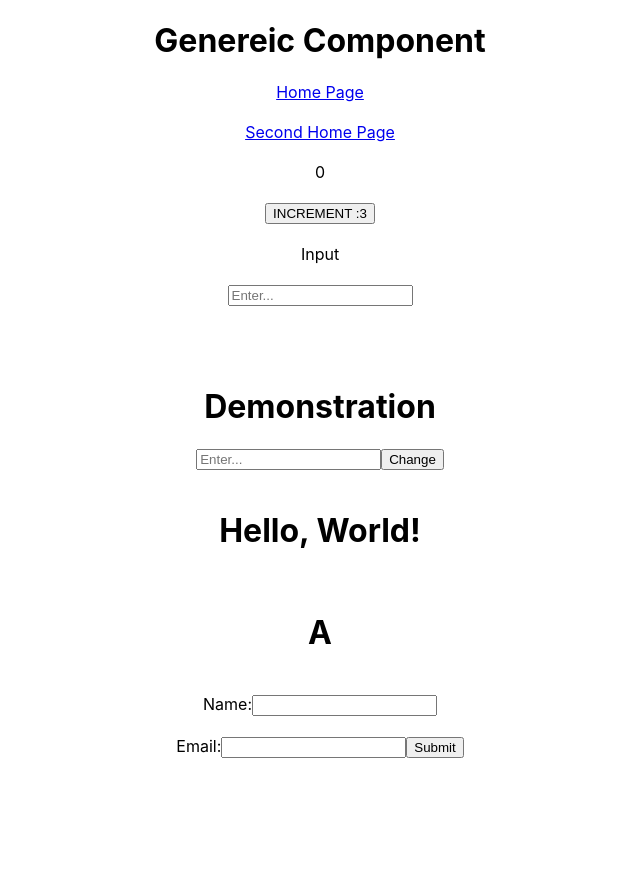
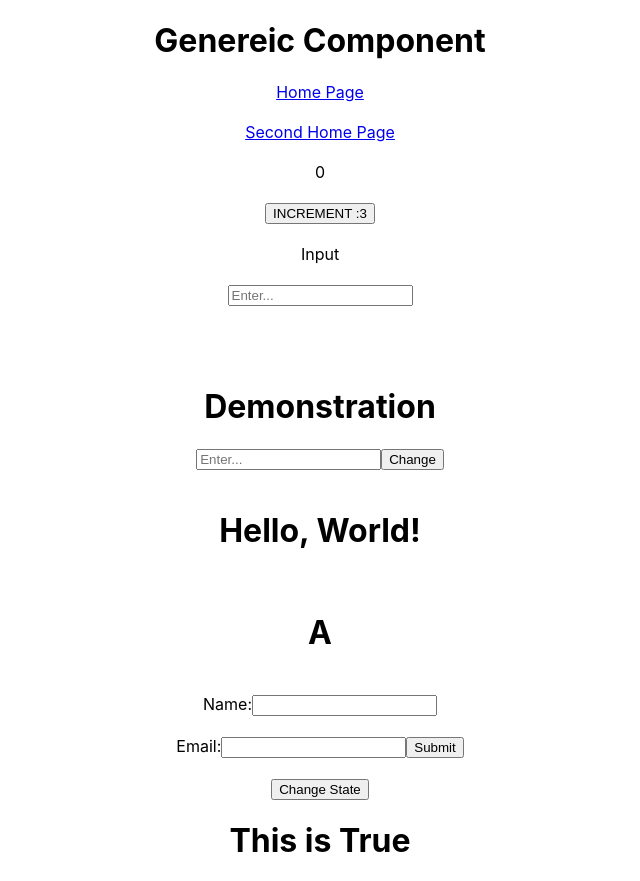
Before and after one commit to gZanda/Js_React_Fundamentals, a React (Create React App) app in the folder basic_react/: page / in a window 1280 px wide. Shown: the whole page, without its empty margins (320-960 px from the left). Before the commit the page ends 800 px from the top, so only its background shows below. Built offline with nearby package versions, Linux system fonts and the light colour scheme; no server answers.

Commit message:
Conditional Rendering

```diff
--- a/basic_react/src/App.js
+++ b/basic_react/src/App.js
@@ -13,6 +13,7 @@ import UseReffDemonstration from './component/UseReffHook';
 import ParentComponent from './component/PropsParent';
 import ContexParent from './component/UseContextParent';
 import Form from './component/FormHandle';
+import ConditionalRend from './component/ConditionalRend';
 
 function App() {
   return (
@@ -61,6 +62,10 @@ function App() {
 
       <Form />
 
+      <br></br>
+
+      <ConditionalRend />
+
     </div>
   );
 }
--- /dev/null
+++ b/basic_react/src/component/ConditionalRend.js
@@ -0,0 +1,29 @@
+import React from "react";
+import { useState } from "react";
+
+function ConditionalRend() {
+
+    const [isTrue, setIsTrue] = useState(true);
+
+    if(isTrue){
+        return(
+            <div>
+                <button onClick={()=>setIsTrue(!isTrue)} > Change State </button>
+                <h1> This is True </h1>
+            </div>
+        )
+    }
+    else{
+        return(
+            <div>
+                <button onClick={()=>setIsTrue(!isTrue)} > Change State </button>
+                <h1> This is False </h1>
+            </div>
+        )
+    }
+
+
+
+}
+
+export default ConditionalRend;
```
